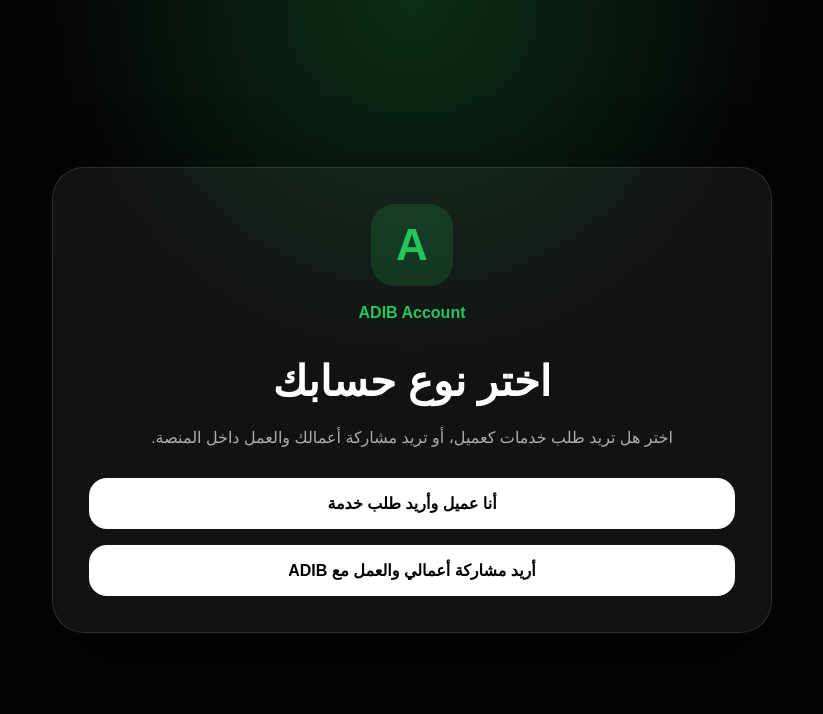
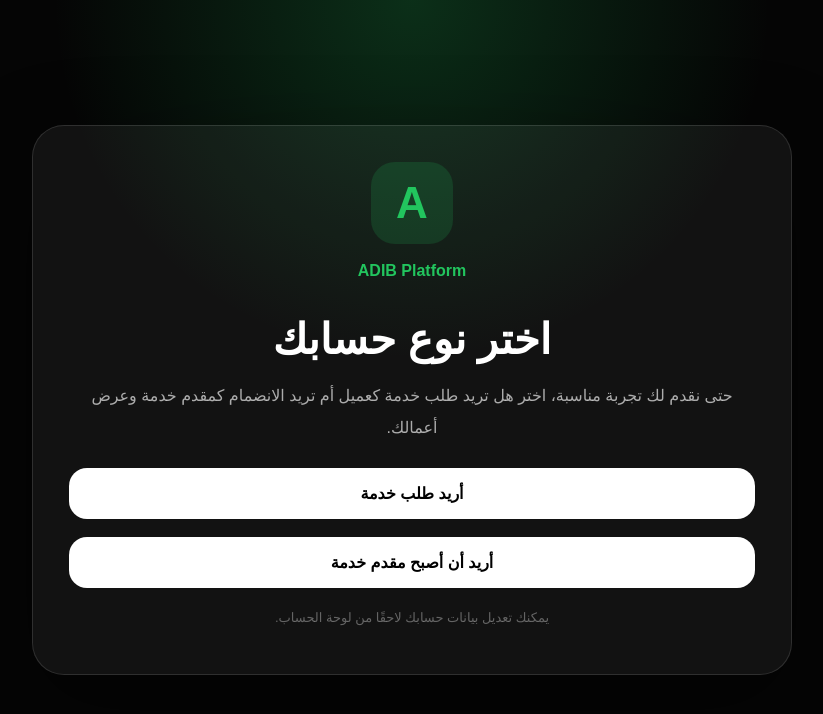
Before and after one commit to adibbaghdadi-web/adib-services, a Next.js app: page /onboarding in a window 1280 px wide. Shown: the top 714 px of the page, without its empty margins (374-1197 px from the left). Built offline with nearby package versions, Linux system fonts and the light colour scheme; no server answers; sample sign-in values are in the browser's storage.

Commit message:
professional onboarding roles

```diff
--- a/app/onboarding/page.tsx
+++ b/app/onboarding/page.tsx
@@ -9,6 +9,7 @@
 export default function OnboardingPage() {
   const router = useRouter();
   const [user, setUser] = useState<User | null>(null);
+  const [saving, setSaving] = useState(false);
 
   useEffect(() => {
     return onAuthStateChanged(auth, (currentUser) => {
@@ -21,8 +22,10 @@
     });
   }, [router]);
 
-  async function chooseRole(role: "client" | "partner") {
+  async function chooseRole(role: "client" | "provider") {
     if (!user) return;
+
+    setSaving(true);
 
     await setDoc(
       doc(db, "users", user.uid),
@@ -32,6 +35,7 @@
         email: user.email || "",
         photoURL: user.photoURL || "",
         role,
+        status: role === "provider" ? "pending_review" : "active",
         createdAt: serverTimestamp(),
         updatedAt: serverTimestamp(),
       },
@@ -43,25 +47,39 @@
 
   return (
     <main className="login-page">
-      <section className="login-card" style={{ maxWidth: 720 }}>
+      <section className="login-card" style={{ maxWidth: 760 }}>
         <div className="login-logo">A</div>
-        <p className="login-eyebrow">ADIB Account</p>
+
+        <p className="login-eyebrow">ADIB Platform</p>
 
         <h1>اختر نوع حسابك</h1>
 
         <p className="login-text">
-          اختر هل تريد طلب خدمات كعميل، أو تريد مشاركة أعمالك والعمل داخل المنصة.
+          حتى نقدم لك تجربة مناسبة، اختر هل تريد طلب خدمة كعميل
+          أم تريد الانضمام كمقدم خدمة وعرض أعمالك.
         </p>
 
-        <div style={{ display: "grid", gap: 16 }}>
-          <button className="login-google" onClick={() => chooseRole("client")}>
-            أنا عميل وأريد طلب خدمة
+        <div style={{ display: "grid", gap: 18, marginTop: 24 }}>
+          <button
+            className="login-google"
+            disabled={saving}
+            onClick={() => chooseRole("client")}
+          >
+            أريد طلب خدمة
           </button>
 
-          <button className="login-google" onClick={() => chooseRole("partner")}>
-            أريد مشاركة أعمالي والعمل مع ADIB
+          <button
+            className="login-google"
+            disabled={saving}
+            onClick={() => chooseRole("provider")}
+          >
+            أريد أن أصبح مقدم خدمة
           </button>
         </div>
+
+        <p className="login-footer">
+          يمكنك تعديل بيانات حسابك لاحقًا من لوحة الحساب.
+        </p>
       </section>
     </main>
   );
```
